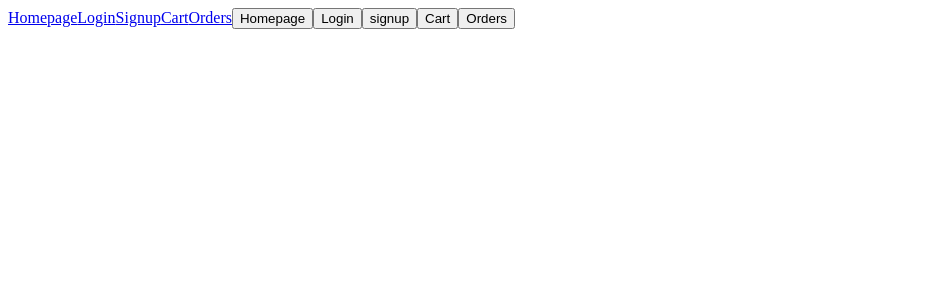
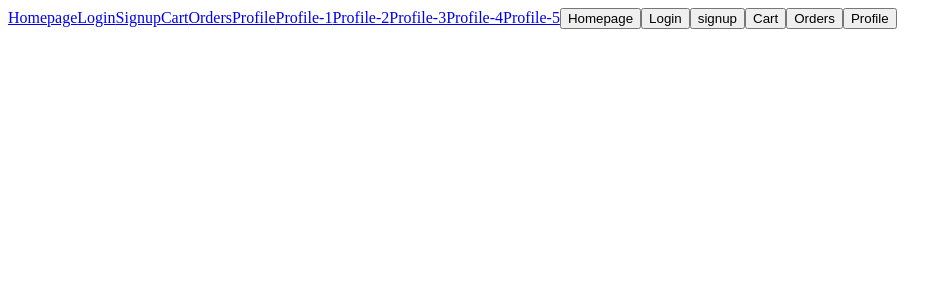
Before and after one commit to nasagaurav/react-g-routing, a React (Create React App) app: page / in a window 1280 px wide. Shown: the top 300 px of the page, without its empty margins (0-952 px from the left). Built offline with nearby package versions, Linux system fonts and the light colour scheme.

Commit message:
wildcard -id added

```diff
--- a/src/App.js
+++ b/src/App.js
@@ -18,6 +18,7 @@ export default function App() {
         <Route path="Cart" element={<Cart />} />
         <Route path="Orders" element={<Orders />} />
         <Route path="Profile" element={<Profile />} />
+        <Route path="Profile/:profileid" element={<Profile />} />
         <Route path="*" element={<Errorpage />} />
       </Routes>
     </BrowserRouter>
@@ -25,9 +26,11 @@ export default function App() {
 }
 
 function Header() {
+  const navigate = useNavigate();
   const handleClick = (e) => {
     let pageName = e.target.innerHTML;
     let fullPath = '/' + pageName;
+    navigate(fullPath);
   };
   return (
     <header>
@@ -36,12 +39,19 @@ function Header() {
       <Link to="/Signup">Signup</Link>
       <Link to="/Cart">Cart</Link>
       <Link to="/Orders">Orders</Link>
+      <Link to="/Profile">Profile</Link>
+      <Link to="/Profile/1">Profile-1</Link>
+      <Link to="/Profile/2">Profile-2</Link>
+      <Link to="/Profile/3">Profile-3</Link>
+      <Link to="/Profile/4">Profile-4</Link>
+      <Link to="/Profile/5">Profile-5</Link>
 
       <button onClick={handleClick}>Homepage</button>
       <button onClick={handleClick}>Login</button>
       <button onClick={handleClick}>signup</button>
       <button onClick={handleClick}>Cart</button>
       <button onClick={handleClick}>Orders</button>
+      <button onClick={handleClick}>Profile</button>
     </header>
   );
 }
```
